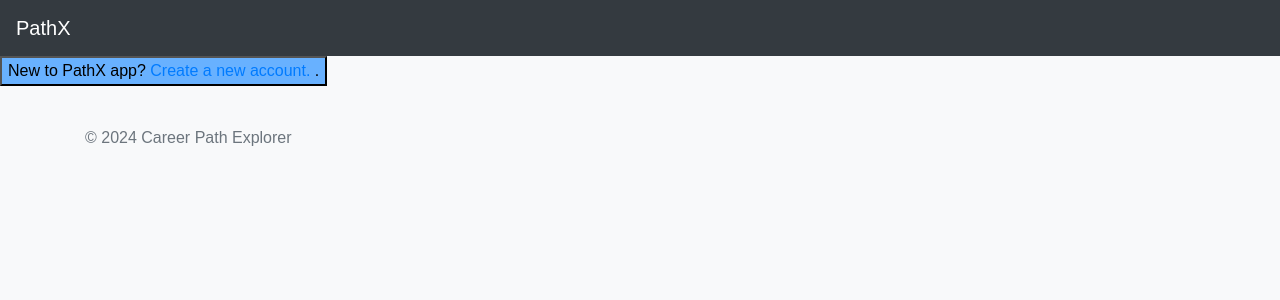
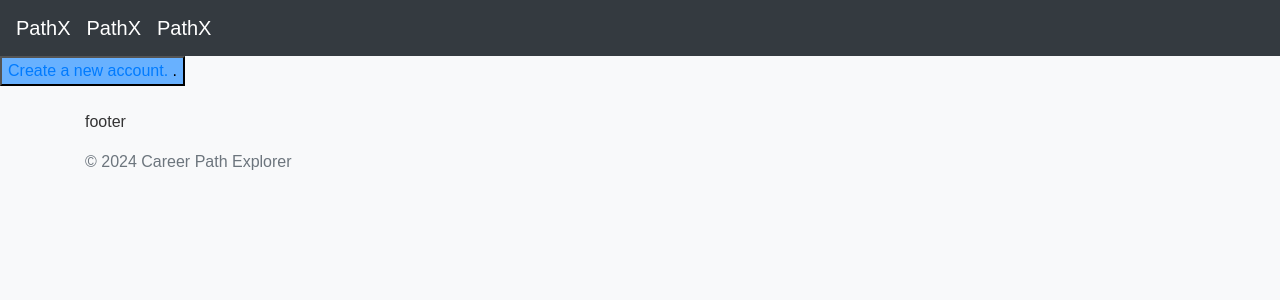
Before and after one commit to Abdu-Pro/PathX-PROJECTS, a Flask app: page / in a window 1280 px wide. Shown: the top 300 px of the page. Run offline with Flask 3, Linux system fonts and the light colour scheme; some libraries are stand-ins or nearby versions.

Commit message:
first commit

```diff
--- a/database.py
+++ b/database.py
@@ -19,5 +19,5 @@ def add_fields(connection, field_name, description, salary):
     with connection:
         connection.excute(INSERT_FIELDS, (field_name, description, salary))
 
-def get_all_fields(connection):
-    with connection:
+# def get_all_fields(connection):
+#     with connection:
--- a/templates/base.html
+++ b/templates/base.html
@@ -3,7 +3,7 @@
   <head>
     <meta charset="UTF-8" />
     <meta name="viewport" content="width=device-width, initial-scale=1.0" />
-    <title>{% block title %}Career Exploration{% endblock %}</title>
+    <title>Career Exploration</title>
     <link
       rel="stylesheet"
       href="https://stackpath.bootstrapcdn.com/bootstrap/4.5.2/css/bootstrap.min.css"
@@ -11,21 +11,22 @@
 
     <link
       rel="stylesheet"
-      href="{{ url_for('static', filename='css/style.css') }}"
+      href="static/css/style.css"
     />
   </head>
   <body>
     <nav class="navbar navbar-expand-lg navbar-dark bg-dark">
-      <a class="navbar-brand" href="#">PathX</a>
+      <a class="navbar-brand" href="login.html">PathX</a>
+      <a class="navbar-brand" href="signup.html">PathX</a>
+      <a class="navbar-brand" href="contact.html">PathX</a>
       <!-- Add navigation links here -->
     </nav>
     <div class="button">
-      <button style="justify-content: center">
-        New to PathX app?
+      <button>
         <a href="http://127.0.0.1:500/register">Create a new account. </a>.
       </button>
     </div>
-    <div class="container mt-4">{% block content %}{% endblock %}</div>
+    <div class="container mt-4">footer</div>
     <footer class="footer mt-auto py-3 bg-light">
       <div class="container">
         <span class="text-muted">© 2024 Career Path Explorer</span>
--- a/templates/login.html
+++ b/templates/login.html
@@ -1,10 +1,11 @@
 <!DOCTYPE html>
+<html lang="en">
 <head>
     <meta charset="UTF-8">
     <meta name="viewport" content="width=device-width, initial-scale=1.0">
     <title>Login - Career Exploration</title>
-    <link rel="stylesheet" href="{{ url_for('static', filename='css/style.css') }}">
-    <script src="{{ url_for('static', filename='js/script.js') }}"></script>
+    <link rel="stylesheet" href="static/css/style.css">
+    <script src="static/js/script.js"></script>
 </head>
 <body>
     <div class="row justify-content-center">
--- a/templates/profile.html
+++ b/templates/profile.html
@@ -6,9 +6,9 @@
     <title>Profile - Career Exploration</title>
     <link
       rel="stylesheet"
-      href="{{ url_for('static', filename='css/style.css') }}"
+      href="static/css/style.css"
     />
-    <script src="{{ url_for('static', filename='js/script.js') }}"></script>
+    <script src="static/js/script.js"></script>
   </head>
       <div class="col-md-6">
         <div class="card">
--- a/templates/register.html
+++ b/templates/register.html
@@ -6,9 +6,9 @@
     <title>Register - Career Exploration</title>
     <link
       rel="stylesheet"
-      href="{{ url_for('static', filename='css/style.css') }}"
+      href="static/css/style.css"
     />
-    <script src="{{ url_for('static', filename='js/script.js') }}"></script>
+    <script src="static/js/script.js"></script>
   </head>
   <body>
     <div class="row justify-content-center">
```
Also changed, not shown: templates/careers.html (+9 -6 lines), data.db (deleted), utility.db (added), 1 other file.
